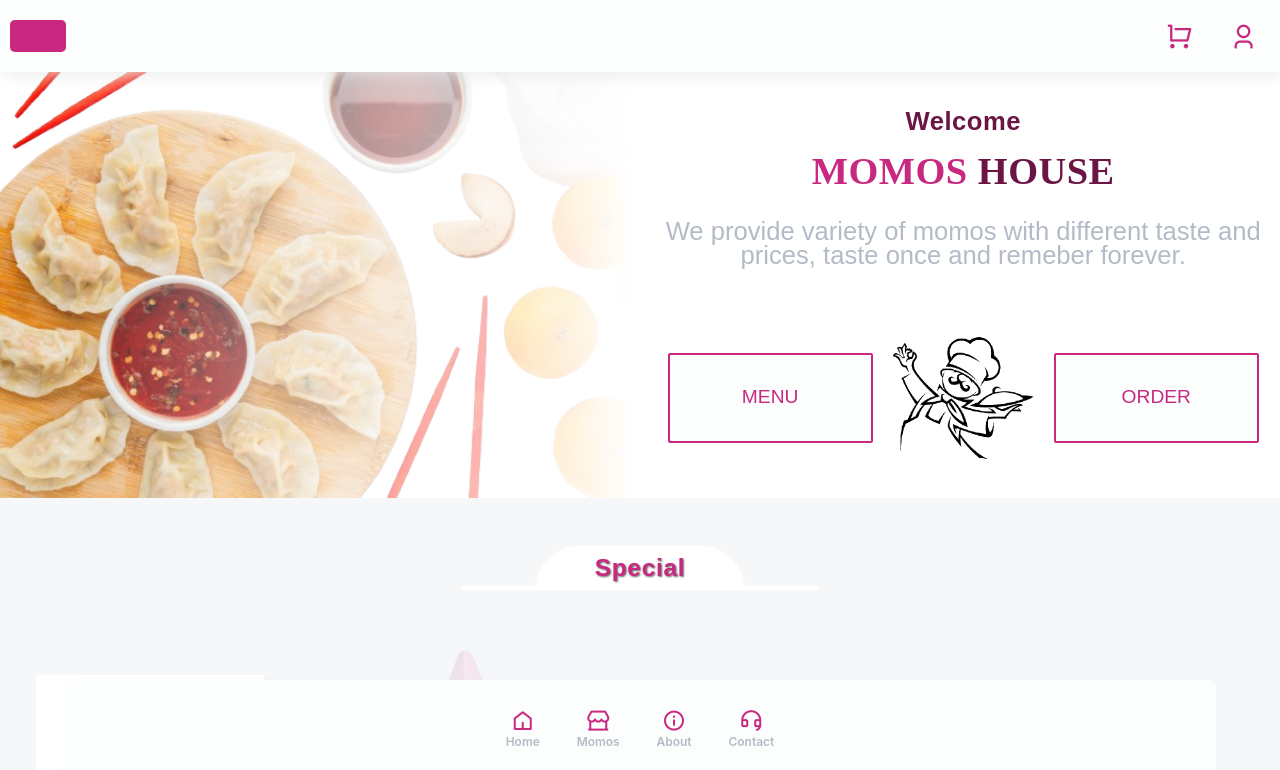
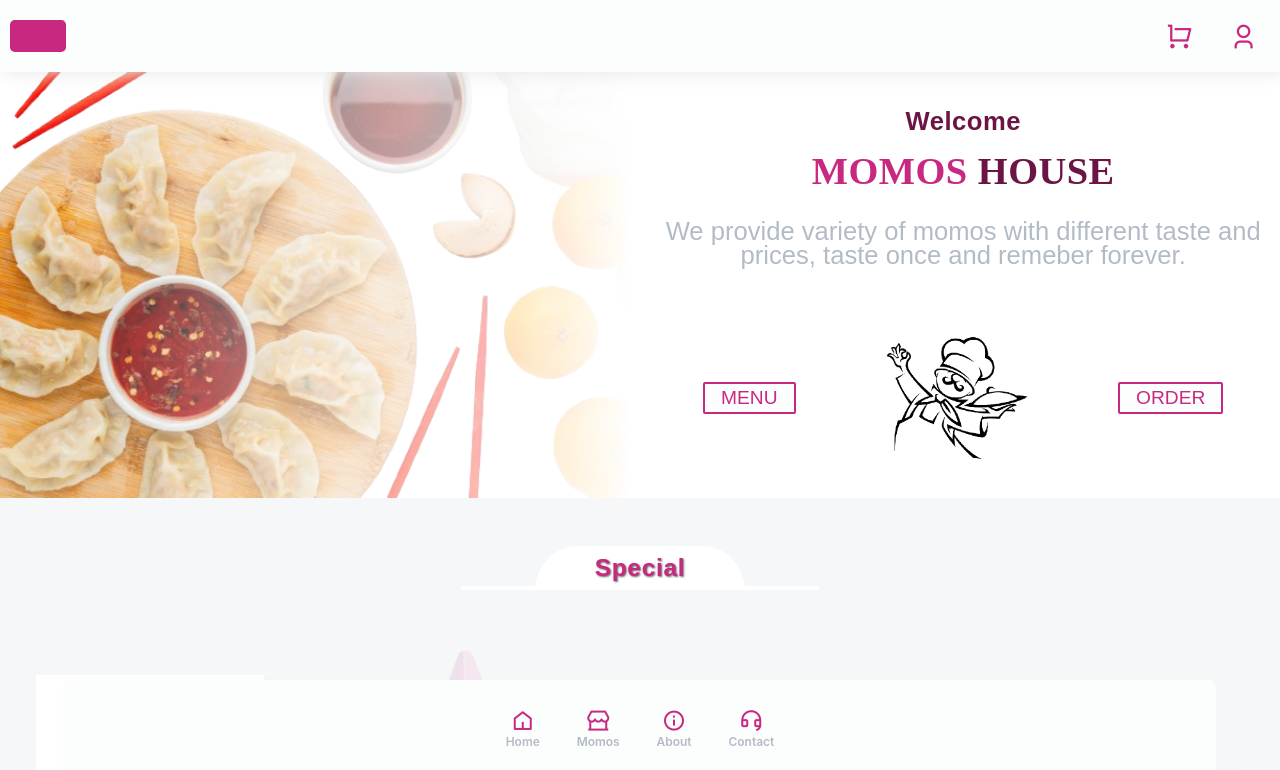
Before and after one commit to pratapbairagi/momostore, a React (Create React App) app in the folder momo_website/: page / in a window 1280 px wide. Shown: the top 770 px of the page. Built offline with nearby package versions, Linux system fonts and the light colour scheme; a web font is replaced by a local one.

Commit message:
changed css px/rem to vw

```diff
--- a/momo_website/src/App.css
+++ b/momo_website/src/App.css
@@ -359,15 +359,11 @@ body {
   /* display: flex;
   align-items: center;
   justify-content: center; */
-  font-size: 4vw;
-  width: 16vw;
-  max-width: 20vw;
-  height: 7vw;
-  max-height: 8.75vw;
-
-  line-height: 150%;
+  font-size: 1rem;
+  width: max-content;
+
   /* aspect-ratio: 1/0.2; */
-  padding: 0 !important;
+  padding: 0.2rem 1rem !important;
   font-weight: 500;
 
 }
```
